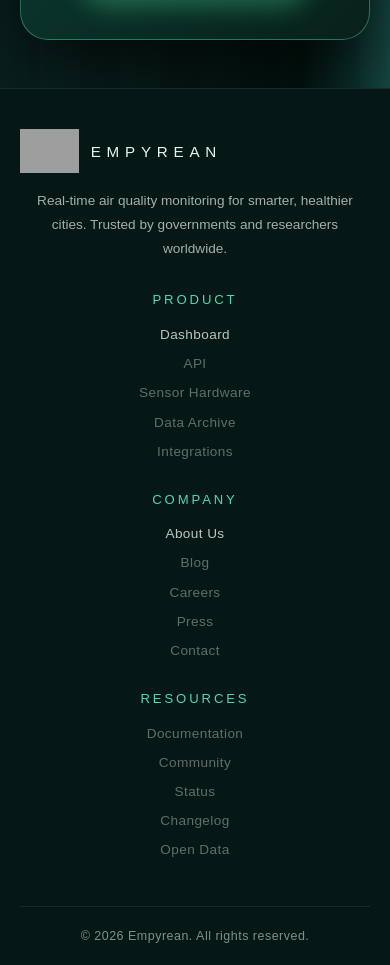
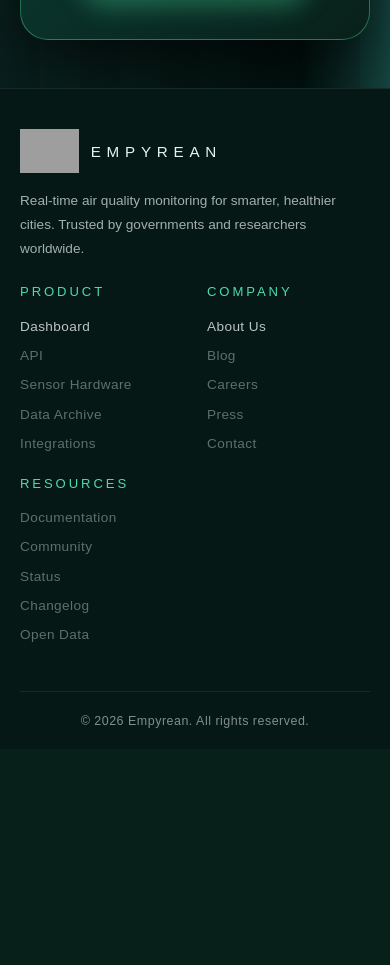
Before and after one commit to Darshan-2118/Empyrean-V2-frontend, a React (Vite) app: page /landing_page in a window 390 px wide. Shown: the part 10100-11065 px from the top of the page. After the commit the page ends 10849 px from the top, so only its background shows below. Built offline with nearby package versions, Linux system fonts and the light colour scheme; no server answers; grey boxes are pictures that could not be loaded; a web font is replaced by a local one.

Commit message:
updated footer in mobile responsive

```diff
--- a/src/styles/Footer.module.css
+++ b/src/styles/Footer.module.css
@@ -127,10 +127,11 @@
 /* mobile responsive design */
 @media (max-width: 480px) {
   .footerGrid {
-    grid-template-columns: 1fr;
-    text-align: center;
+    grid-template-columns: 1fr 1fr;
+    gap: 1.5rem;
+    text-align: left;
   }
-  .linkCol {
-    align-items: center;
+  .brandBlock {
+    grid-column: 1 / -1;
   }
 }
```
